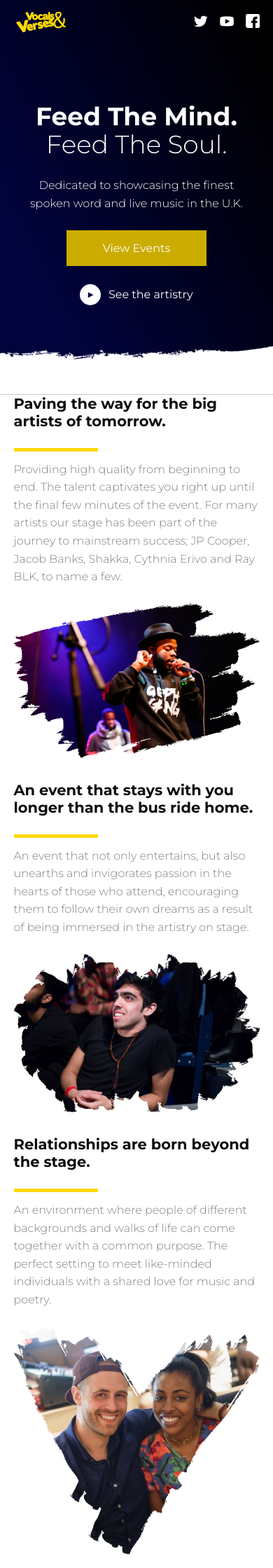
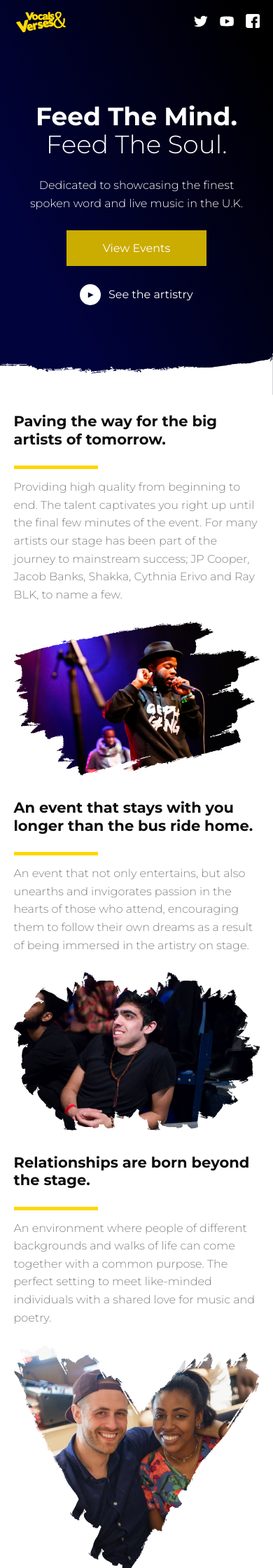
Before and after one commit to LloydBennett/vocalsandverses, a Jekyll site: the page built from index.html, in a window 390 px wide. Shown: the top 2240 px of the page at 70% size. Built offline with Jekyll 4.4.1, drawn with Linux system fonts in a browser that asks for light colours.

Commit message:
fixed hero painbrush end on mobile

```diff
--- a/vocalsandverses.css
+++ b/vocalsandverses.css
@@ -1411,14 +1411,12 @@ body.no-scrolling {
   overflow: hidden; }
 
 .hero {
-  position: relative; }
-  @media only screen and (min-width: 48em) {
+  position: relative;
+  margin-bottom: 4.8rem; }
+  @media only screen and (max-width: 34.375em) {
     .hero {
       margin-bottom: 1.6rem; } }
-  @media only screen and (min-width: 60em) {
-    .hero {
-      margin-bottom: 3.2rem; } }
-  @media only screen and (min-width: 75em) {
+  @media only screen and (min-width: 48em) {
     .hero {
       margin-bottom: 6.4rem; } }
   .hero::after {
@@ -1431,8 +1429,7 @@ body.no-scrolling {
     background: url("../images/hero-section-brush.png") no-repeat center top/cover; }
     @media only screen and (max-width: 34.375em) {
       .hero::after {
-        height: 90px;
-        padding-bottom: 0; } }
+        padding-bottom: 15%; } }
 
 .home-hero {
   display: -webkit-box;
```
Also changed, not shown: _sass/modules/_hero.scss (+4 -8 lines), 4 other files.
